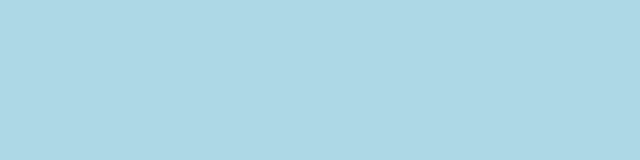
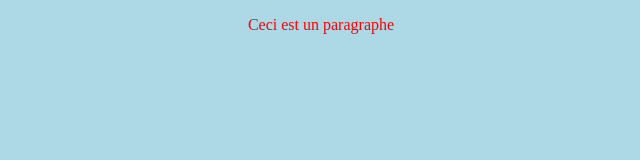
Before and after one commit to carlesdesouza/TEST, a plain HTML site: page index.html in a window 1280 px wide. Shown: the whole page, without its empty margins (319-959 px from the left). Drawn offline with Linux system fonts and the light colour scheme.

Commit message:
ajout du paragraphe

```diff
--- a/index.html
+++ b/index.html
@@ -7,6 +7,6 @@
     <title>Test de mr. Douglas</title>
 </head>
 <body>
-
+    <p>Ceci est un paragraphe</p>
 </body>
 </html>
--- a/style.css
+++ b/style.css
@@ -1,3 +1,8 @@
 body {
     background-color: lightblue;
 }
+
+p {
+    color: red;
+    text-align: center;
+}
```
